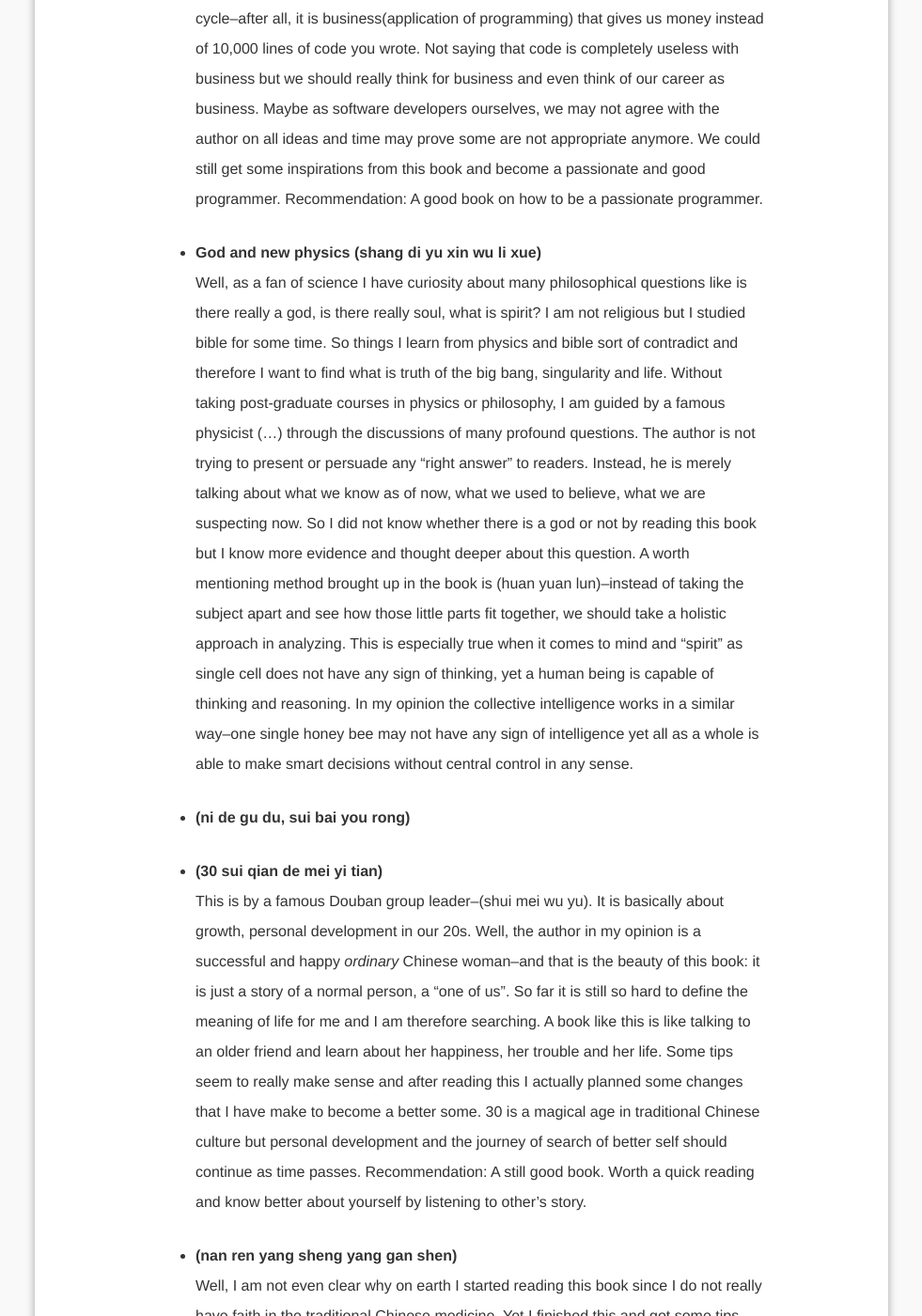
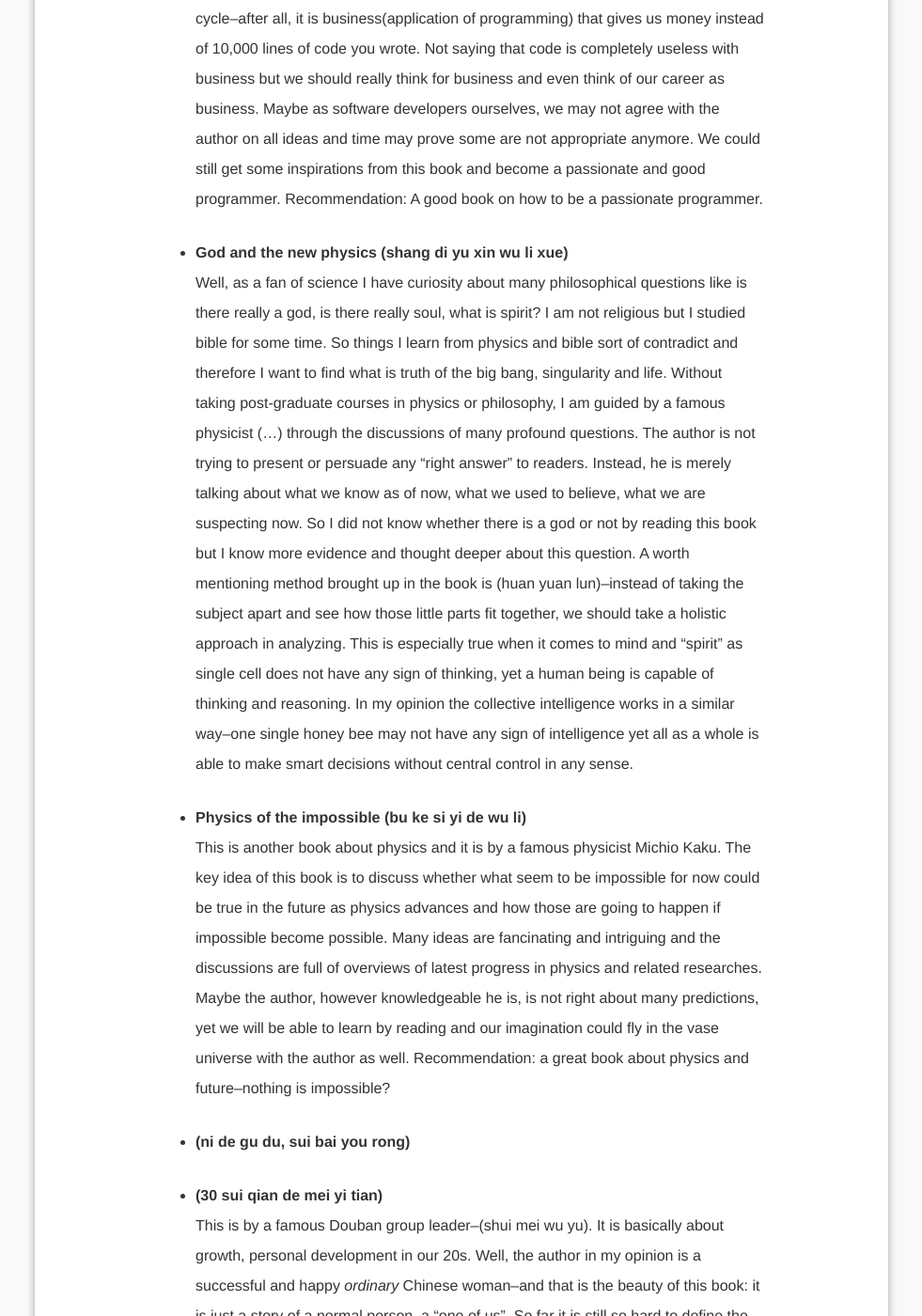
Before and after one commit to franklingu/franklingu.github.io, a Jekyll site: the page built from _posts/2015-12-09-reading-movies-list-and-others-of-2015.markdown, in a window 1280 px wide and 1400 px high, scrolled down 1340 px. Shown: the whole window at 94% size, without its empty margins (149-1130 px from the left). Built offline with Jekyll 4.4.1, drawn with Linux system fonts in a browser that asks for light colours; nearby versions of some CDN libraries; Markdown is read by kramdown in place of the engine named in the settings; comment, search, counter and statistics services are not loaded.

Commit message:
added one more book: physics of the impossible

```diff
--- a/_posts/2015-12-09-reading-movies-list-and-others-of-2015.markdown
+++ b/_posts/2015-12-09-reading-movies-list-and-others-of-2015.markdown
@@ -22,8 +22,12 @@ In 2015, I am becoming a fourth-year student in National University of Singapore
   This is not a book about how to be good at some fields of programming but it is focused on how to be a good or even great programmer in a generic way. Surely it is very important that we should learn about some technology and master it so that we can make a living and even a fame. We should first consider which technology to dive into, and what happens if this technology is not "hot" anymore. Other than software development skills, should we learn about and take into consideration the business cycle--after all, it is business(application of programming) that gives us money instead of 10,000 lines of code you wrote. Not saying that code is completely useless with business but we should really think for business and even think of our career as business. Maybe as software developers ourselves, we may not agree with the author on all ideas and time may prove some are not appropriate anymore. We could still get some inspirations from this book and become a passionate and good programmer.
   Recommendation: A good book on how to be a passionate programmer.
 
-* **God and new physics (shang di yu xin wu li xue)**<br>
+* **God and the new physics (shang di yu xin wu li xue)**<br>
   Well, as a fan of science I have curiosity about many philosophical questions like is there really a god, is there really soul, what is spirit? I am not religious but I studied bible for some time. So things I learn from physics and bible sort of contradict and therefore I want to find what is truth of the big bang, singularity and life. Without taking post-graduate courses in physics or philosophy, I am guided by a famous physicist (...) through the discussions of many profound questions. The author is not trying to present or persuade any "right answer" to readers. Instead, he is merely talking about what we know as of now, what we used to believe, what we are suspecting now. So I did not know whether there is a god or not by reading this book but I know more evidence and thought deeper about this question. A worth mentioning method brought up in the book is (huan yuan lun)--instead of taking the subject apart and see how those little parts fit together, we should take a holistic approach in analyzing. This is especially true when it comes to mind and "spirit" as single cell does not have any sign of thinking, yet a human being is capable of thinking and reasoning. In my opinion the collective intelligence works in a similar way--one single honey bee may not have any sign of intelligence yet all as a whole is able to make smart decisions without central control in any sense.
+
+* **Physics of the impossible (bu ke si yi de wu li)**<br>
+  This is another book about physics and it is by a famous physicist Michio Kaku. The key idea of this book is to discuss whether what seem to be impossible for now could be true in the future as physics advances and how those are going to happen if impossible become possible. Many ideas are fancinating and intriguing and the discussions are full of overviews of latest progress in physics and related researches. Maybe the author, however knowledgeable he is, is not right about many predictions, yet we will be able to learn by reading and our imagination could fly in the vase universe with the author as well.
+  Recommendation: a great book about physics and future--nothing is impossible?
 
 * **(ni de gu du, sui bai you rong)**<br>
 
```
